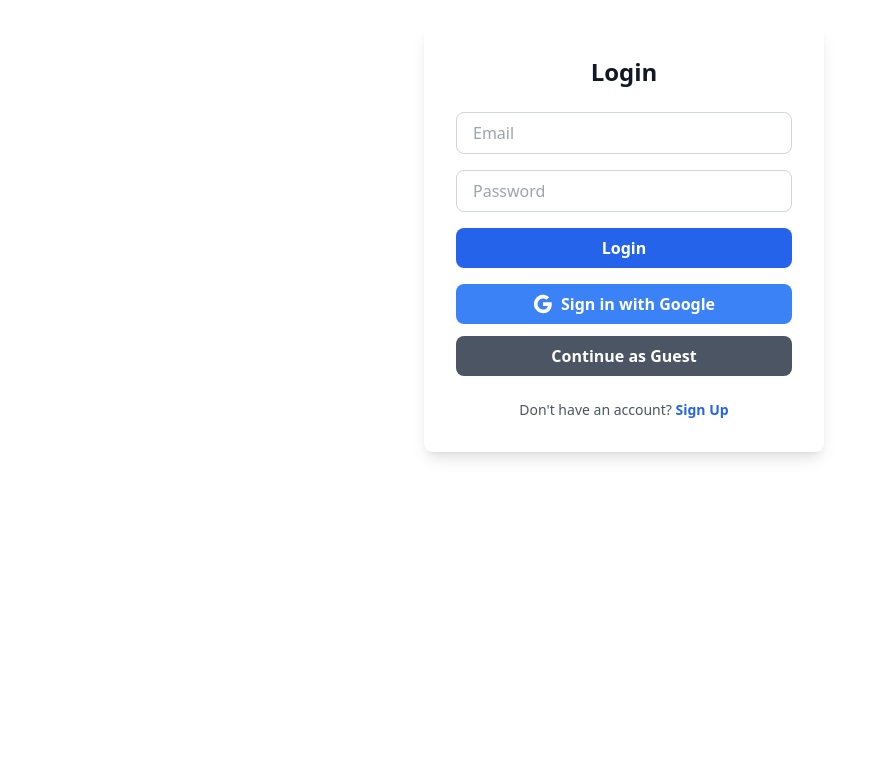
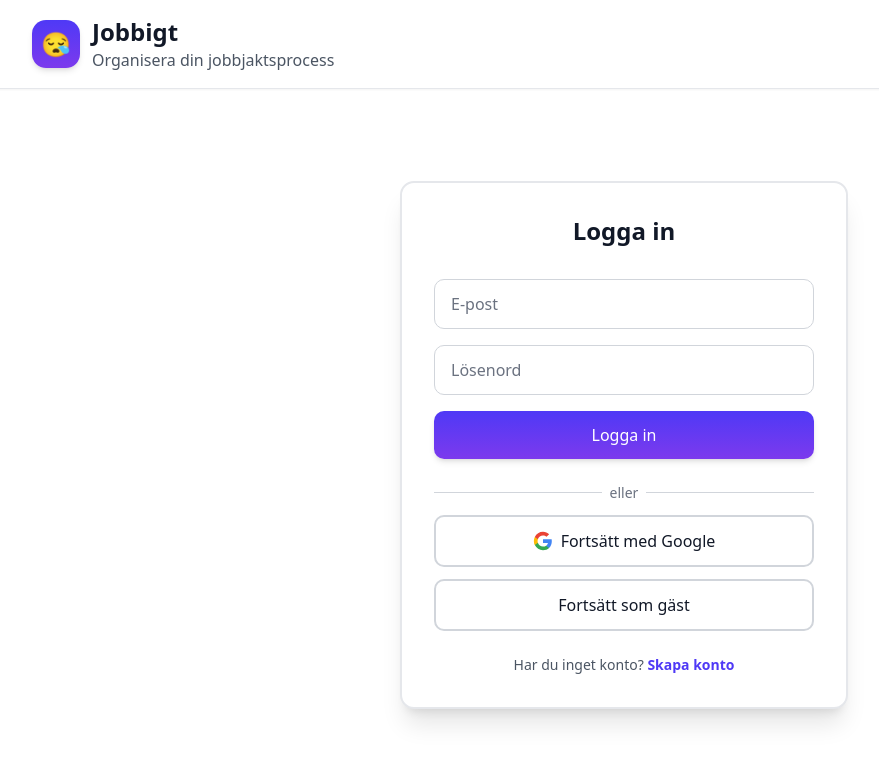
Before and after one commit to ragnargulin/jobbigt, a React (Vite) app: page /login in a window 1280 px wide. Shown: the top 762 px of the page, without its empty margins (16-895 px from the left). Built offline with nearby package versions, Linux system fonts and the light colour scheme; no server answers.

Commit message:
Login screen UI

```diff
--- a/src/components/Auth.tsx
+++ b/src/components/Auth.tsx
@@ -59,14 +59,34 @@ export function Auth() {
   }
 
   return (
-    <div className="w-full max-w-md mx-auto p-6">
-      <div className={`rounded-lg shadow-lg p-8 ${darkMode ? 'bg-gray-800' : 'bg-white'}`}>
-        <h2 className={`text-2xl font-bold text-center mb-6 ${darkMode ? 'text-white' : 'text-gray-900'}`}>
-          {isLogin ? 'Login' : 'Sign Up'}
-        </h2>
+    <div className={`min-h-screen flex flex-col ${darkMode ? 'bg-gray-900' : 'bg-white'}`}>
+      {/* Header */}
+      <div className={`shadow-sm ${darkMode ? 'bg-gray-900 border-b border-gray-700' : 'bg-white border-b border-gray-200'}`}>
+        <div className="max-w-[1232px] mx-auto px-4 lg:px-6 py-4">
+          <div className="flex items-center gap-3">
+            <div className="w-12 h-12 flex items-center justify-center rounded-[14px] bg-gradient-to-b from-[#4f39f6] to-[#7c3aed] shadow-md">
+              <span className="text-2xl">😪</span>
+            </div>
+            <div>
+              <h1 className={`text-2xl font-bold ${darkMode ? 'text-white' : 'text-gray-900'}`}>Jobbigt</h1>
+              <p className={`text-base ${darkMode ? 'text-gray-400' : 'text-gray-600'}`}>
+                Organisera din jobbjaktsprocess
+              </p>
+            </div>
+          </div>
+        </div>
+      </div>
+
+      {/* Centered Auth Form */}
+      <div className="flex-1 flex items-center justify-center p-6">
+        <div className="w-full max-w-md">
+          <div className={`rounded-[14px] shadow-xl p-8 border-2 ${darkMode ? 'bg-gray-800 border-gray-700' : 'bg-white border-gray-200'}`}>
+            <h2 className={`text-2xl font-bold text-center mb-8 ${darkMode ? 'text-white' : 'text-gray-900'}`}>
+              {isLogin ? 'Logga in' : 'Skapa konto'}
+            </h2>
 
         {error && (
-          <div className="bg-red-100 border border-red-400 text-red-700 px-4 py-3 rounded mb-4">
+          <div className="bg-red-100 border border-red-400 text-red-700 px-4 py-3 rounded-[10px] mb-4">
             {error}
           </div>
         )}
@@ -75,68 +95,79 @@ export function Auth() {
           <div>
             <input
               type="email"
-              placeholder="Email"
+              placeholder="E-post"
               value={email}
               onChange={(e) => setEmail(e.target.value)}
-              className={`w-full px-4 py-2 border rounded-lg focus:ring-2 focus:ring-blue-500 focus:border-transparent ${darkMode ? 'border-gray-600 bg-gray-700 text-white' : 'border-gray-300 bg-white text-black'}`}
+              className={`w-full px-4 py-3 border rounded-[10px] focus:ring-2 focus:ring-[#4f39f6] focus:border-transparent transition-all ${darkMode ? 'border-gray-600 bg-gray-700 text-white placeholder-gray-400' : 'border-gray-300 bg-white text-black placeholder-gray-500'}`}
             />
           </div>
 
           <div>
             <input
               type="password"
-              placeholder="Password"
+              placeholder="Lösenord"
               value={password}
               onChange={(e) => setPassword(e.target.value)}
-              className={`w-full px-4 py-2 border rounded-lg focus:ring-2 focus:ring-blue-500 focus:border-transparent ${darkMode ? 'border-gray-600 bg-gray-700 text-white' : 'border-gray-300 bg-white text-black'}`}
+              className={`w-full px-4 py-3 border rounded-[10px] focus:ring-2 focus:ring-[#4f39f6] focus:border-transparent transition-all ${darkMode ? 'border-gray-600 bg-gray-700 text-white placeholder-gray-400' : 'border-gray-300 bg-white text-black placeholder-gray-500'}`}
             />
           </div>
 
           <button
             type="submit"
             disabled={loading}
-            className="w-full bg-blue-600 hover:bg-blue-700 text-white font-semibold py-2 px-4 rounded-lg transition duration-200 disabled:opacity-50 disabled:cursor-not-allowed"
+            className="w-full bg-gradient-to-b from-[#4f39f6] to-[#7c3aed] hover:from-[#4532d4] hover:to-[#6b32cc] text-white font-medium py-3 px-4 rounded-[10px] shadow-md transition-all duration-200 disabled:opacity-50 disabled:cursor-not-allowed"
           >
-            {loading ? 'Loading...' : (isLogin ? 'Login' : 'Sign Up')}
+            {loading ? 'Laddar...' : (isLogin ? 'Logga in' : 'Skapa konto')}
           </button>
         </form>
 
-        <div className="mt-4 space-y-3">
+        <div className="mt-6 space-y-3">
+          <div className="relative">
+            <div className="absolute inset-0 flex items-center">
+              <div className={`w-full border-t ${darkMode ? 'border-gray-600' : 'border-gray-300'}`}></div>
+            </div>
+            <div className="relative flex justify-center text-sm">
+              <span className={`px-2 ${darkMode ? 'bg-gray-800 text-gray-400' : 'bg-white text-gray-500'}`}>eller</span>
+            </div>
+          </div>
+
           <button
             onClick={handleGoogleLogin}
             disabled={loading}
-            className="w-full bg-blue-500 hover:bg-blue-600 text-white font-semibold py-2 px-4 rounded-lg transition duration-200 disabled:opacity-50 disabled:cursor-not-allowed flex items-center justify-center gap-2"
+            className={`w-full border-2 font-medium py-3 px-4 rounded-[10px] transition-all duration-200 disabled:opacity-50 disabled:cursor-not-allowed flex items-center justify-center gap-2 ${darkMode ? 'border-gray-600 hover:bg-gray-700 text-white' : 'border-gray-300 hover:bg-gray-50 text-gray-900'}`}
           >
             <svg className="w-5 h-5" viewBox="0 0 24 24">
-              <path fill="currentColor" d="M22.56 12.25c0-.78-.07-1.53-.2-2.25H12v4.26h5.92c-.26 1.37-1.04 2.53-2.21 3.31v2.77h3.57c2.08-1.92 3.28-4.74 3.28-8.09z"/>
-              <path fill="currentColor" d="M12 23c2.97 0 5.46-.98 7.28-2.66l-3.57-2.77c-.98.66-2.23 1.06-3.71 1.06-2.86 0-5.29-1.93-6.16-4.53H2.18v2.84C3.99 20.53 7.7 23 12 23z"/>
-              <path fill="currentColor" d="M5.84 14.09c-.22-.66-.35-1.36-.35-2.09s.13-1.43.35-2.09V7.07H2.18C1.43 8.55 1 10.22 1 12s.43 3.45 1.18 4.93l2.85-2.22.81-.62z"/>
-              <path fill="currentColor" d="M12 5.38c1.62 0 3.06.56 4.21 1.64l3.15-3.15C17.45 2.09 14.97 1 12 1 7.7 1 3.99 3.47 2.18 7.07l3.66 2.84c.87-2.6 3.3-4.53 6.16-4.53z"/>
+              <path fill="#4285F4" d="M22.56 12.25c0-.78-.07-1.53-.2-2.25H12v4.26h5.92c-.26 1.37-1.04 2.53-2.21 3.31v2.77h3.57c2.08-1.92 3.28-4.74 3.28-8.09z"/>
+              <path fill="#34A853" d="M12 23c2.97 0 5.46-.98 7.28-2.66l-3.57-2.77c-.98.66-2.23 1.06-3.71 1.06-2.86 0-5.29-1.93-6.16-4.53H2.18v2.84C3.99 20.53 7.7 23 12 23z"/>
+              <path fill="#FBBC05" d="M5.84 14.09c-.22-.66-.35-1.36-.35-2.09s.13-1.43.35-2.09V7.07H2.18C1.43 8.55 1 10.22 1 12s.43 3.45 1.18 4.93l2.85-2.22.81-.62z"/>
+              <path fill="#EA4335" d="M12 5.38c1.62 0 3.06.56 4.21 1.64l3.15-3.15C17.45 2.09 14.97 1 12 1 7.7 1 3.99 3.47 2.18 7.07l3.66 2.84c.87-2.6 3.3-4.53 6.16-4.53z"/>
             </svg>
-            Sign in with Google
+            Fortsätt med Google
           </button>
 
           <button
             onClick={handleAnonymousLogin}
             disabled={loading}
-            className="w-full bg-gray-600 hover:bg-gray-700 text-white font-semibold py-2 px-4 rounded-lg transition duration-200 disabled:opacity-50 disabled:cursor-not-allowed"
+            className={`w-full border-2 font-medium py-3 px-4 rounded-[10px] transition-all duration-200 disabled:opacity-50 disabled:cursor-not-allowed ${darkMode ? 'border-gray-600 hover:bg-gray-700 text-white' : 'border-gray-300 hover:bg-gray-50 text-gray-900'}`}
           >
-            Continue as Guest
+            Fortsätt som gäst
           </button>
         </div>
 
         <p className={`mt-6 text-center text-sm ${darkMode ? 'text-gray-400' : 'text-gray-600'}`}>
-          {isLogin ? "Don't have an account? " : "Already have an account? "}
+          {isLogin ? "Har du inget konto? " : "Har du redan ett konto? "}
           <button
             onClick={() => {
               setIsLogin(!isLogin);
               setError('');
             }}
-            className="text-blue-600 hover:text-blue-700 font-semibold"
+            className="text-[#4f39f6] hover:text-[#4532d4] font-semibold transition-colors"
           >
-            {isLogin ? 'Sign Up' : 'Login'}
+            {isLogin ? 'Skapa konto' : 'Logga in'}
           </button>
         </p>
+          </div>
+        </div>
       </div>
     </div>
   );
```
